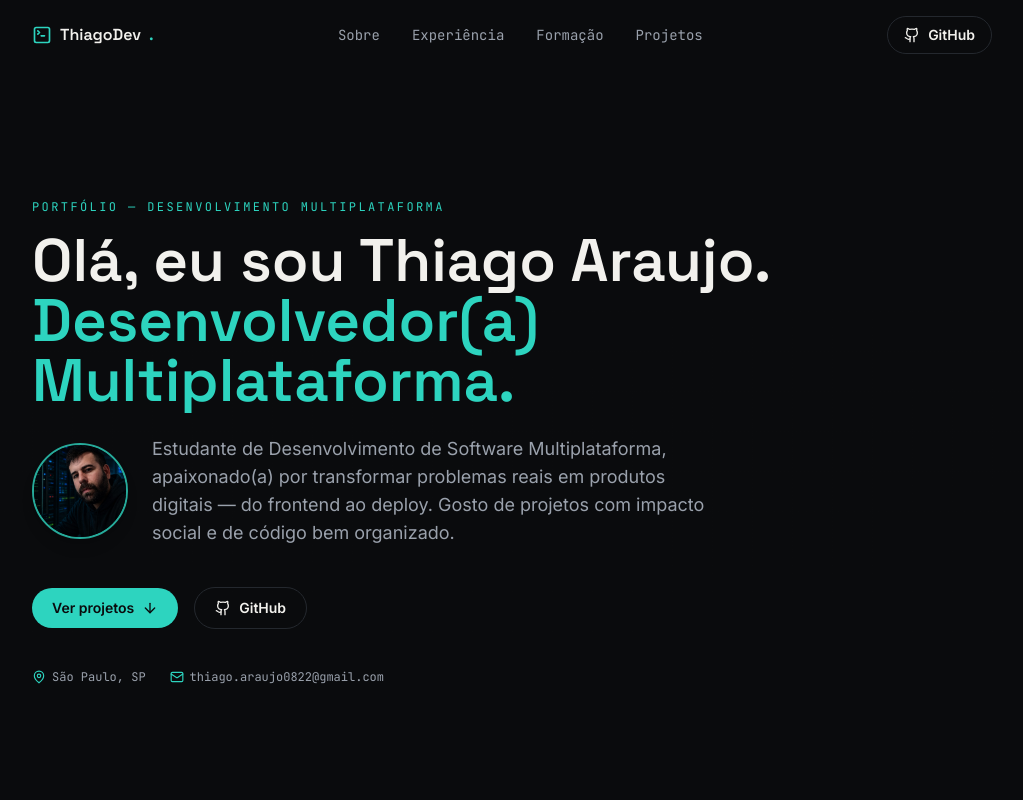
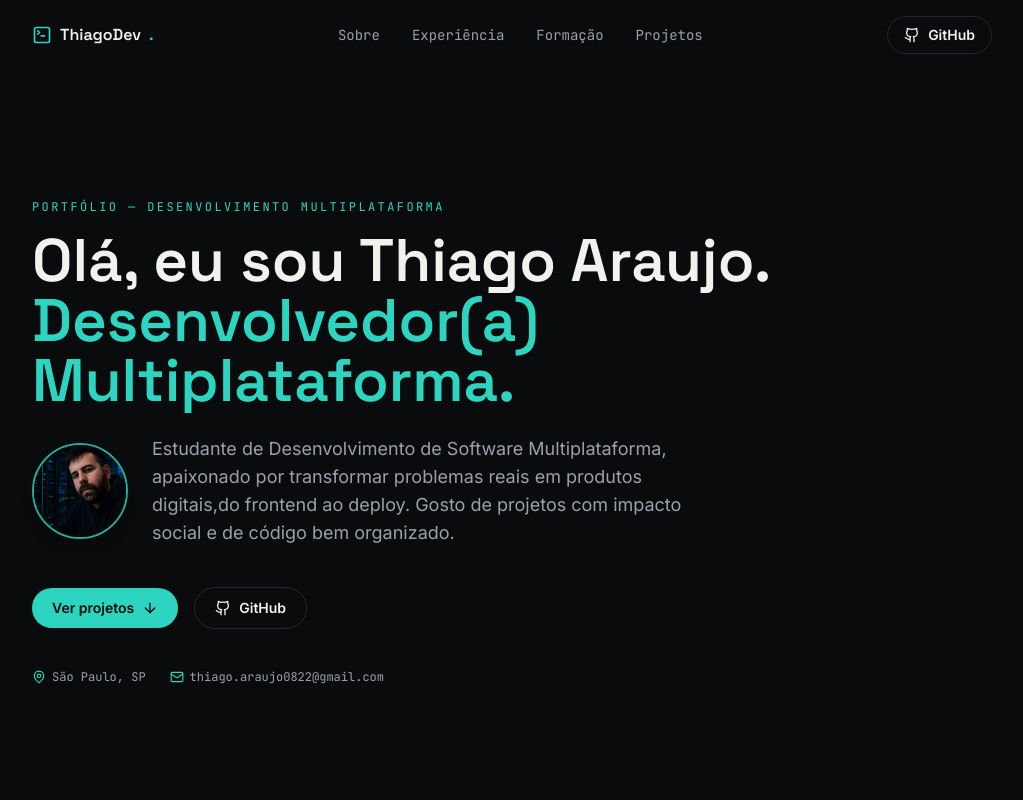
Before and after one commit to AraujoThiago0822/fatec-portfolio, a React (Vite) app in the folder fatec-portfolio/: page / in a window 1280 px wide. Shown: the top 800 px of the page, without its empty margins (128-1151 px from the left). Built offline with nearby package versions, Linux system fonts and the light colour scheme.

Commit message:
fix:ajuste no profile

```diff
--- a/fatec-portfolio/src/data/profile.js
+++ b/fatec-portfolio/src/data/profile.js
@@ -9,7 +9,7 @@ export const profile = {
   email: 'thiago.araujo0822@gmail.com',
   location: 'São Paulo, SP',
 
-  bio: 'Estudante de Desenvolvimento de Software Multiplataforma, apaixonado(a) por transformar problemas reais em produtos digitais — do frontend ao deploy. Gosto de projetos com impacto social e de código bem organizado.',
+  bio: 'Estudante de Desenvolvimento de Software Multiplataforma, apaixonado por transformar problemas reais em produtos digitais,do frontend ao deploy. Gosto de projetos com impacto social e de código bem organizado.',
 
   education: {
     institution: 'Fatec Zona Leste',
```
